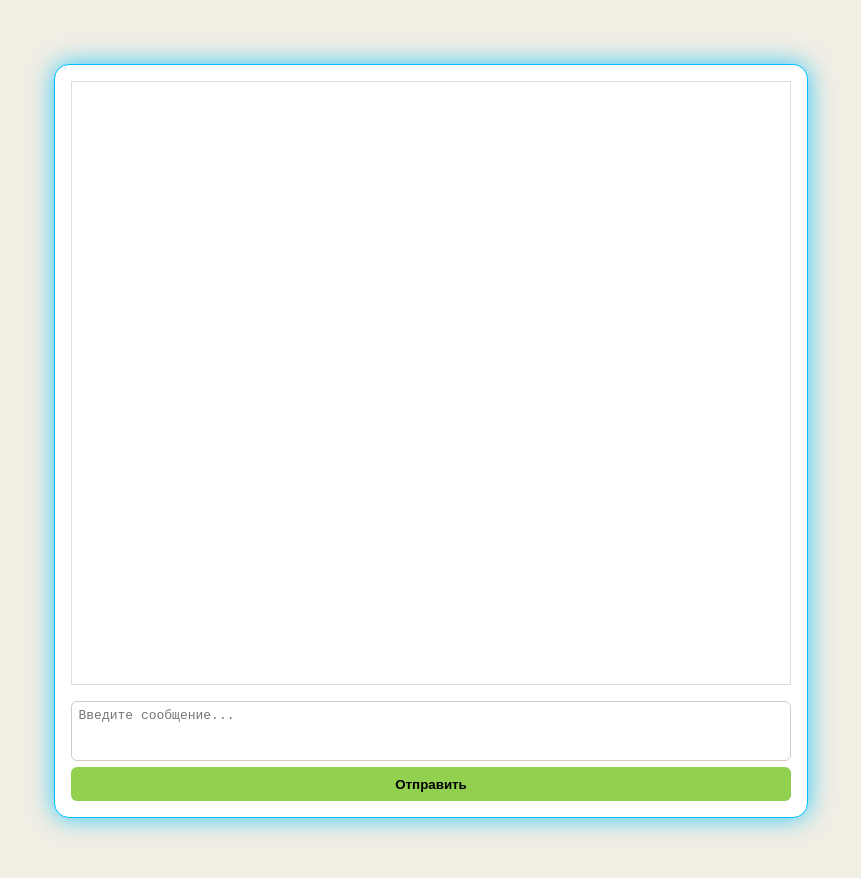
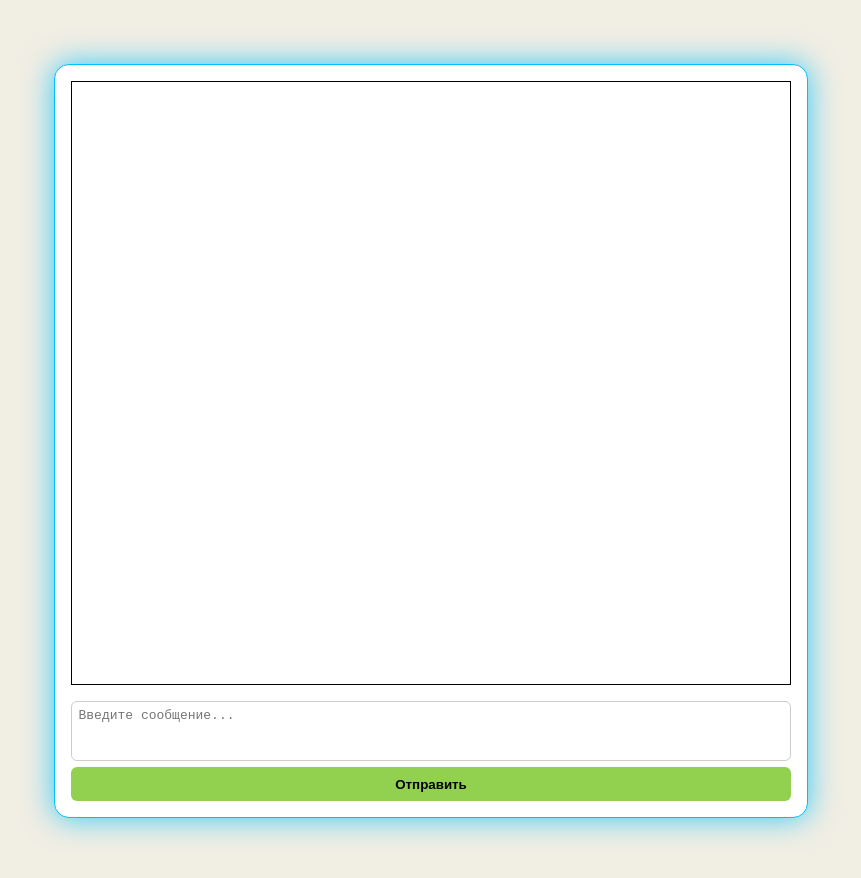
Before and after one commit to Tofik-San/tofgreen-chat, a website: page public/index.html in a window 1280 px wide. Shown: the whole page, without its empty margins (10-871 px from the left). Drawn offline with Linux system fonts and the light colour scheme.

Commit message:
Update style.css

```diff
--- a/public/style.css
+++ b/public/style.css
@@ -16,7 +16,7 @@ body {
   border: 1px solid #00bfff;
   border-radius: 15px;
   padding: 1em;
-  box-shadow: 0 0 25px rgba(0,191,255,0.8);
+  box-shadow: 0 0 30px rgba(0,191,255,0.8);
   max-width: 720px;
   height: 90vh;
   display: flex;
@@ -27,7 +27,7 @@ body {
 #chat {
   flex-grow: 1;
   overflow-y: auto;
-  border: 1px solid #ddd;
+  border: 1px solid #000000;
   padding: 1em;
   margin-bottom: 1em;
   white-space: pre-wrap;
```
